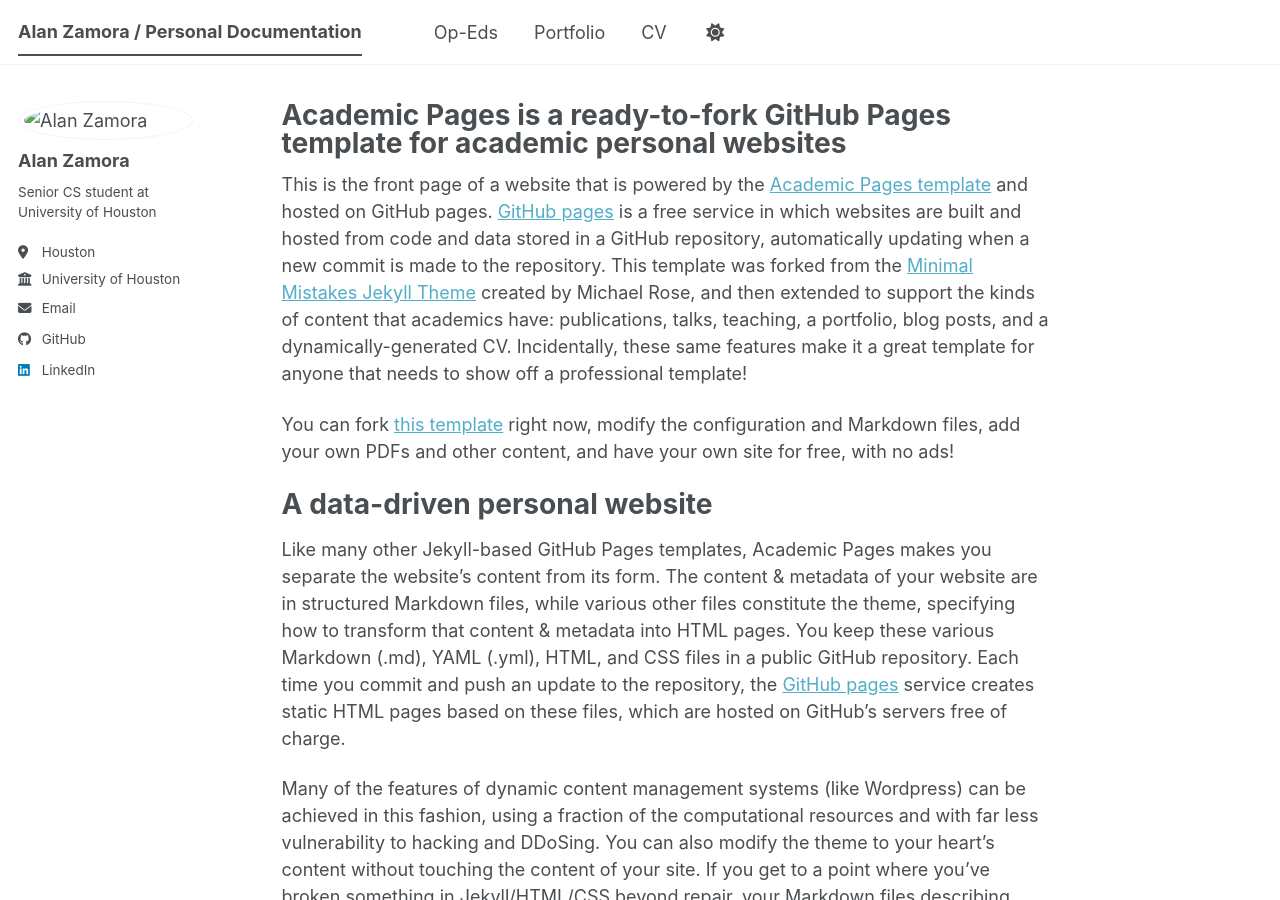
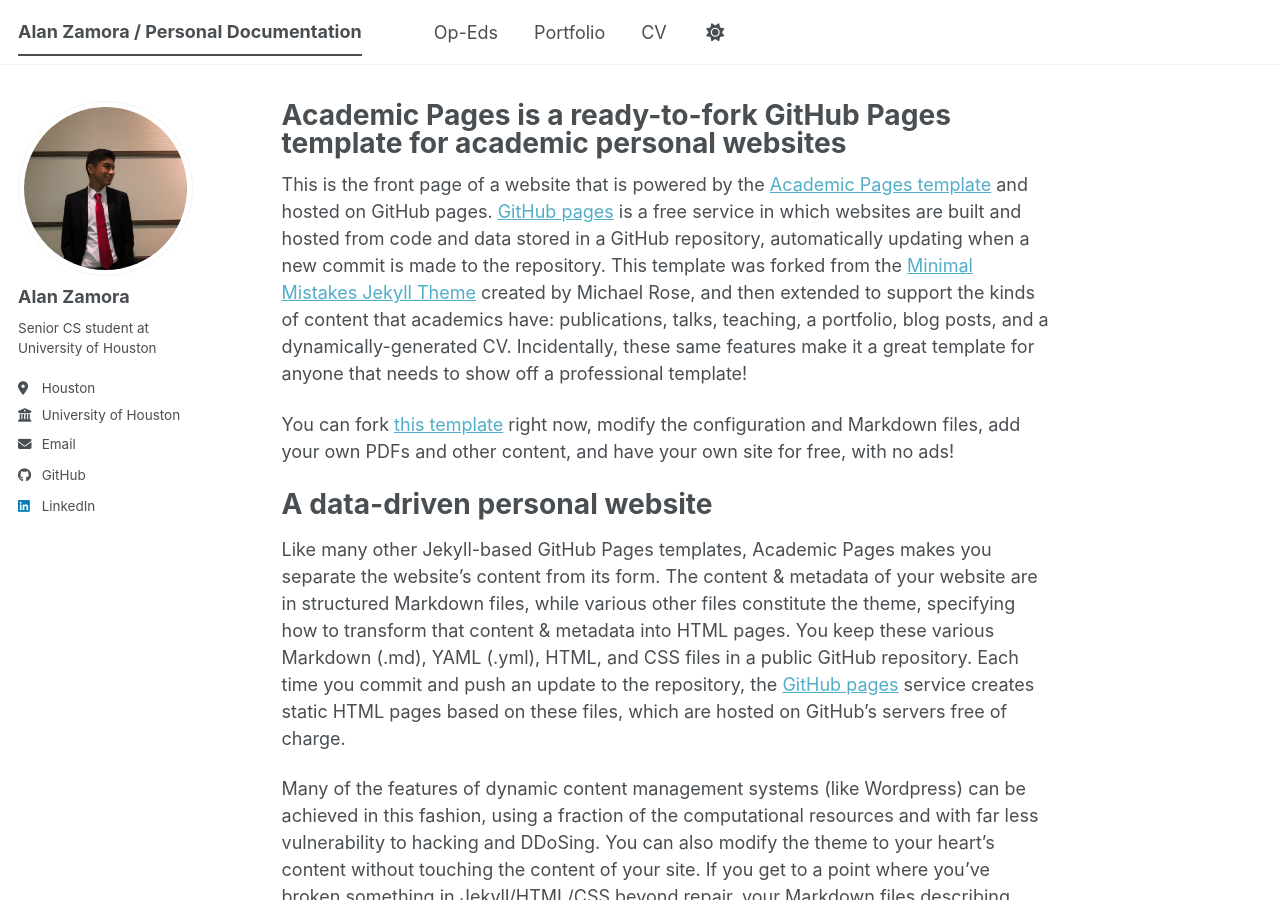
Before and after one commit to alanjzamora/alanjzamora.github.io, a Jekyll site: the page built from _pages/about.md, in a window 1280 px wide and 900 px high. Built offline with Jekyll 4.4.1, drawn with Linux system fonts in a browser that asks for light colours; a script bundle is joined from its source files by our own code; library files that are not in the unit come from our copies.

Commit message:
Update _config.yml 5

```diff
--- a/_config.yml
+++ b/_config.yml
@@ -23,7 +23,7 @@ repository               : "academicpages/academicpages.github.io"
 #               Additional customization can be done by editing /_includes/author-profile.html
 author:
   # Biographic information
-  avatar           : "images/pfp.jpg"
+  avatar           : "pfp.jpg"
   name             : "Alan Zamora"
   pronouns         : # example: "she/her"
   bio              : "Senior CS student at University of Houston"
```
